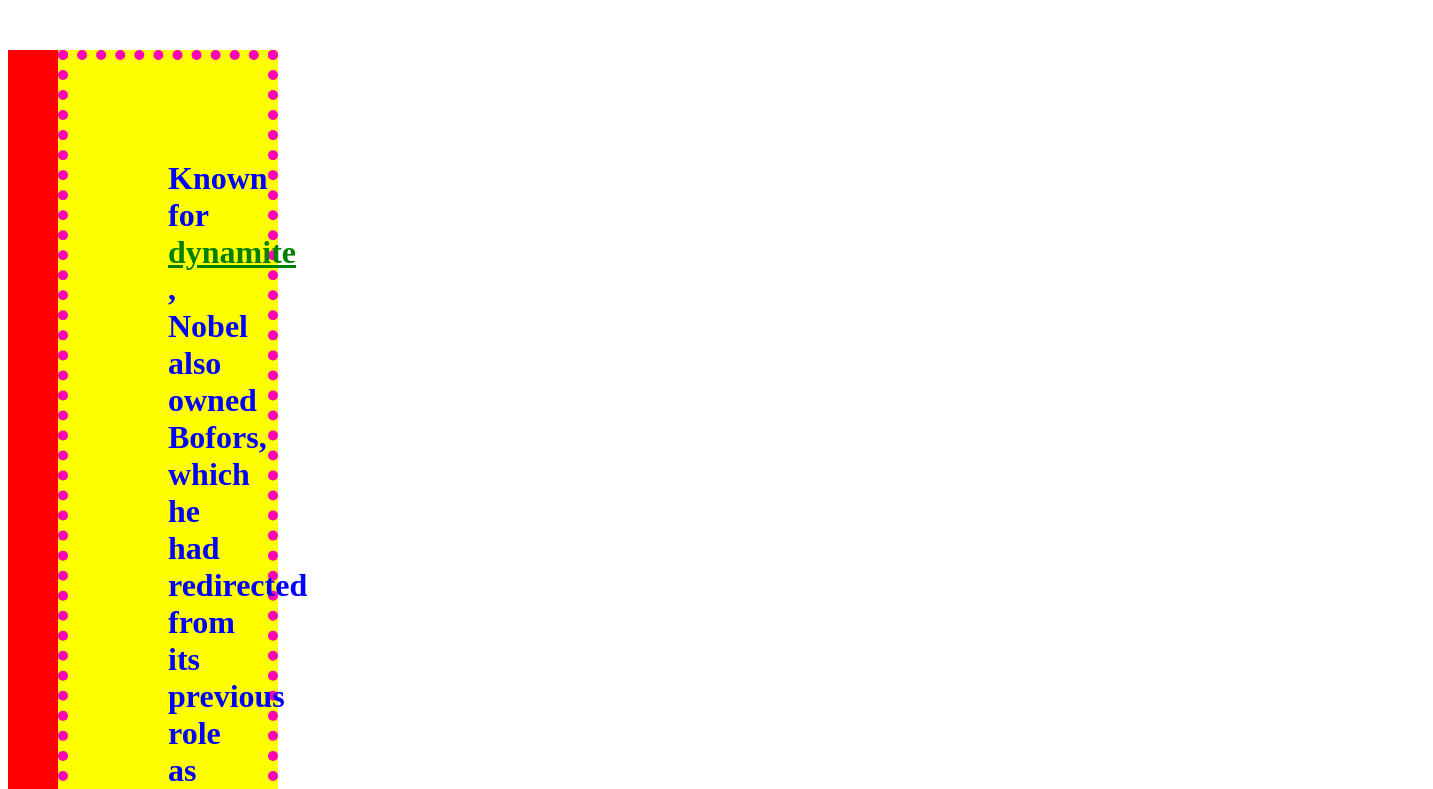
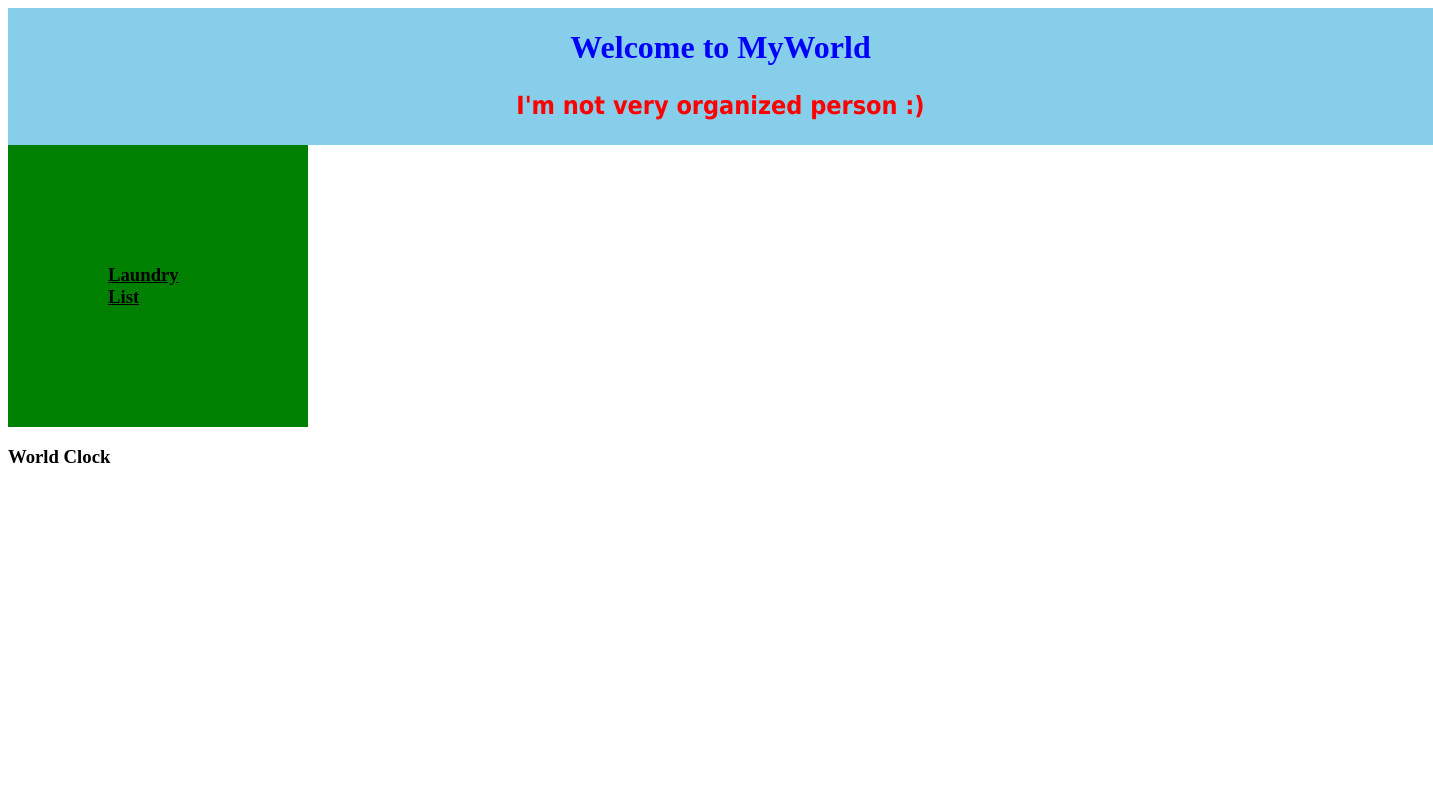
Before and after one commit to gitakpaudyal/HTMLCSS, a plain HTML site: page index.html in a window 1280 px wide. Shown: the top 789 px of the page, 1433 px wide, since content can reach past the window. Drawn offline with Linux system fonts and the light colour scheme.

Commit message:
save again

```diff
--- a/index.html
+++ b/index.html
@@ -5,13 +5,21 @@
     <link rel="stylesheet" href="main.css"/>
     </head>
 
-            <body>
-                <div>
-                <h1>Known for <span> dynamite </span>, Nobel also owned Bofors, which he had redirected from its previous role as primarily an iron and steel producer to a major manufacturer of cannon and other armaments. Nobel held 355 different patents, dynamite being the most famous. After reading a premature obituary which condemned him for profiting from the sales of arms, he bequeathed his fortune to institute the Nobel Prizes.[1][2] The synthetic element nobelium was named after him.[3] His name also survives in modern-day companies such as Dynamit Nobel and AkzoNobel, which are descendants of mergers with companies Nobel himself established.</h1>
-                <p>I am the game</p>
+        <body>
+                <div class="header">
+                <h1>Welcome to MyWorld</h1>
+                <p>I'm not very organized person :)</p>
                 </div>
 
-            </body>
+
+                <div class="todolist">
+                  <h3>Laundry List</h3>
+                </div>
+
+                <div><h3>World Clock<h3></div>
+
+
+        </body>
 
 
 
--- a/main.css
+++ b/main.css
@@ -9,22 +9,25 @@
 
 h1{
     color: blue;
-    background-color: yellow;
-    padding: 100px;
-    border: 10px dotted #FF00B7;
-    margin: 50px
 }
 
 /*div is block type element*/
-div{
-background-color: red;
-border:2px;
-width: 250px;
+.header{
+background-color:skyblue;
+align-content: center;
+text-align: center;
+border:200px;
+width: 1425px;
+position: relative;
 }
-/*span is inline element*/
 
-span {
-    color: green;
+.todolist {
+    background-color: green;
     text-decoration: underline;
+    align-content: space-around;
+    border: 30px 20px 30px 40px;
+    padding: 100px;
+    position: relative;
+    width: 100px
 
 }
```
Also changed, not shown: favoriteworkouts.html (added), laundrylist.html (added), laundrylist.js (added), spiritual.html (added).
